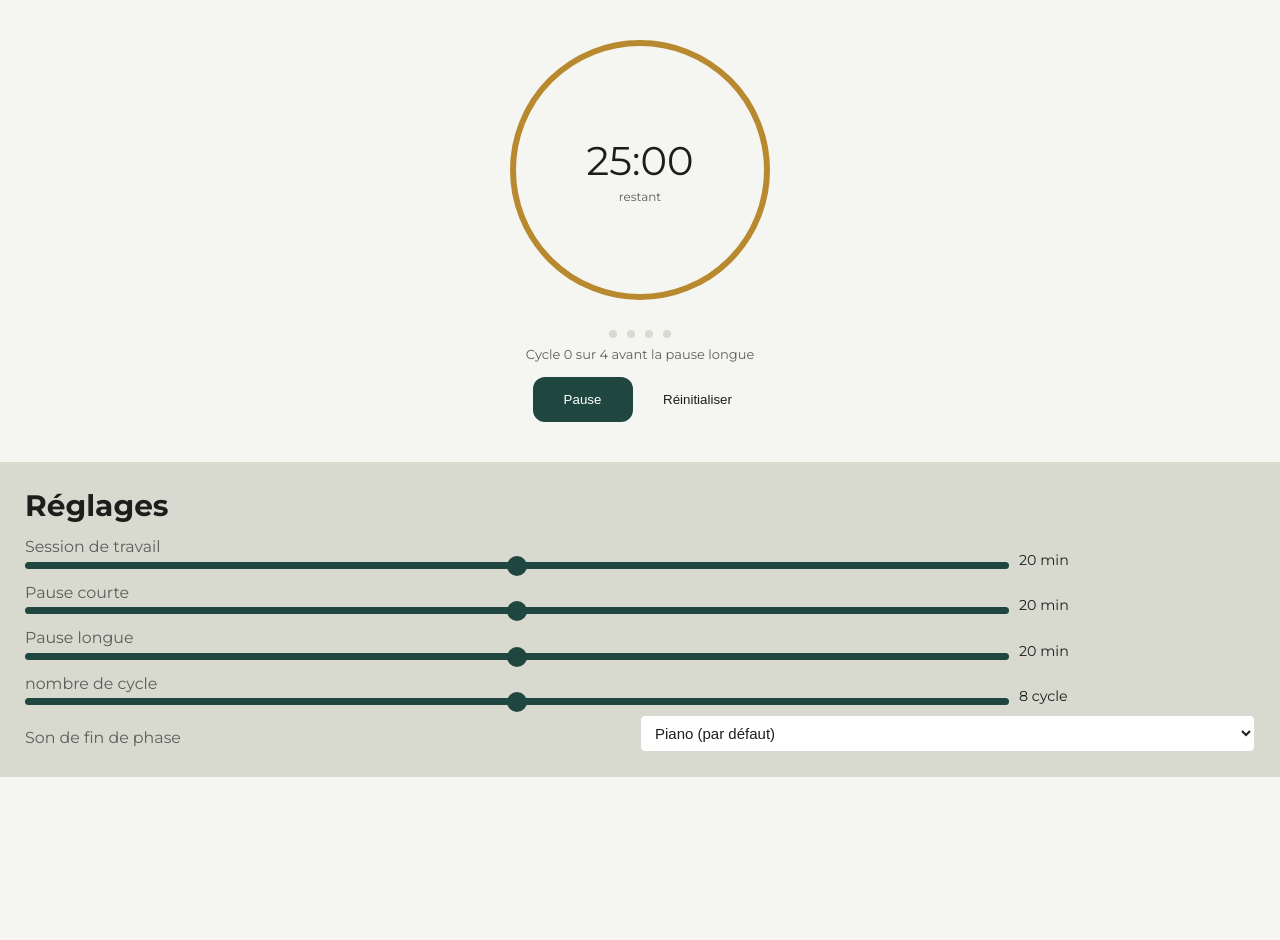
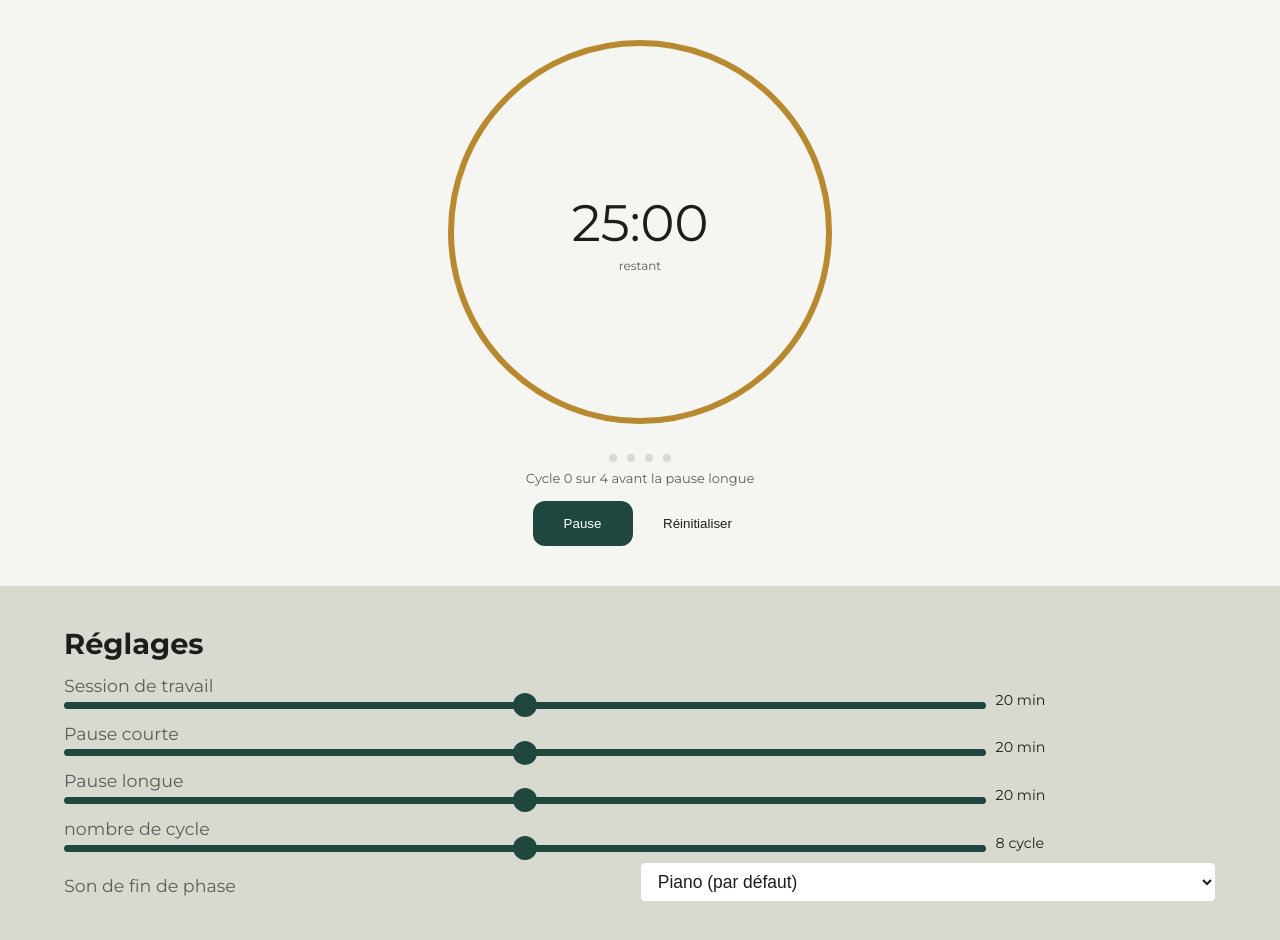
Before and after one commit to codeWaldy12/pomodoroTimer, a plain HTML site: page index.html in a window 1280 px wide. Before the commit the page ends 800 px from the top, so only its background shows below. Drawn offline with Linux system fonts and the light colour scheme.

Commit message:
feat: ajout de l'interface sur ecran large

```diff
--- a/main.css
+++ b/main.css
@@ -257,3 +257,43 @@ span.reglage__cycle {
 .reglage__import input[type="file"]::file-selector-button:hover {
     border-color: var(--clr-sapin);
 }
+
+@media screen and (min-width: 900px) {
+
+    .timer__anneau {
+        width: min(30vw, 420px);
+    }
+
+    .timer__decompte {
+        font-size: clamp(2.2rem, 1rem + 3vw, 3.2rem);
+    }
+
+    section.reglage {
+        padding: 40px clamp(25px, 5vw, 100px);
+    }
+
+    section.reglage h1 {
+        font-size: clamp(1.3rem, 1rem + 1vw, 1.8rem);
+    }
+
+    .reglage__label {
+        font-size: clamp(0.95rem, 0.85rem + 0.3vw, 1.1rem);
+    }
+
+    input[type="range"]::-webkit-slider-thumb {
+        height: 24px;
+        width: 24px;
+        margin-top: -8.5px;
+    }
+
+    .reglage__input select {
+        width: 50%;
+        font-size: clamp(0.95rem, 0.85rem + 0.3vw, 1.1rem);
+        padding: clamp(8px, 0.6vw, 14px) clamp(10px, 1vw, 18px);
+    }
+
+    .reglage__import input[type="file"] {
+        width: 100%;
+        font-size: clamp(0.85rem, 0.75rem + 0.3vw, 1rem);
+    }
+}
```
